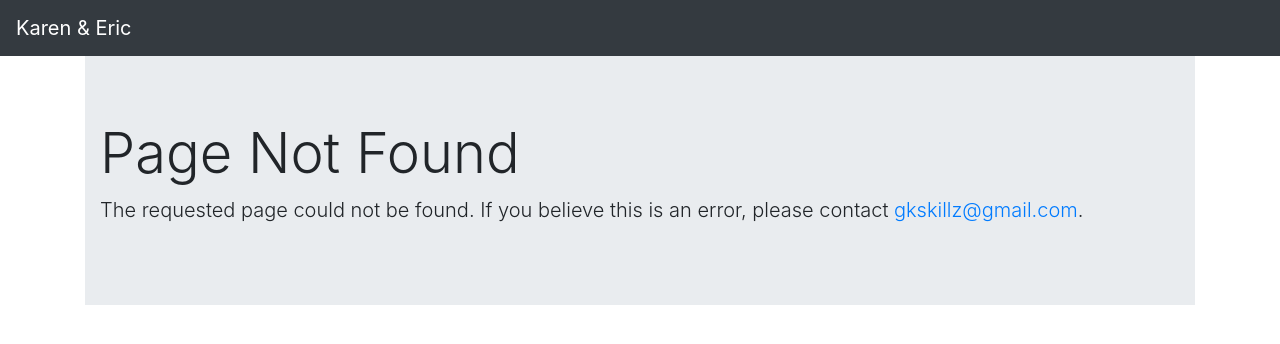
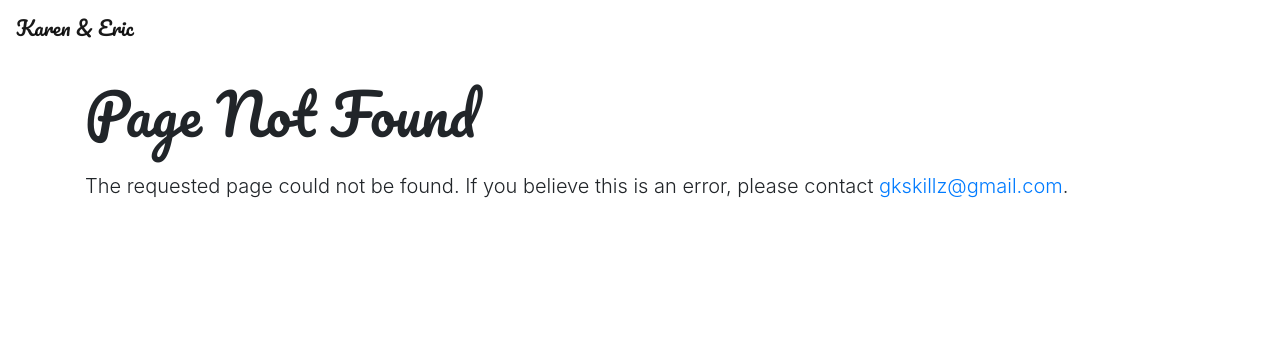
Before and after one commit to gkskillz/karenanderic, a Python web app: template web/app/template/404.html in a window 1280 px wide. Shown: the top 344 px of the page. Run offline with Jinja, Linux system fonts and the light colour scheme; the template is opened without the code that fills it, so the values that code supplies are empty; some libraries are stand-ins or nearby versions.

Commit message:
Start customizing style of website.
Include custom font for header, fix 404 and 500 pages.

```diff
--- a/web/app/template/404.html
+++ b/web/app/template/404.html
@@ -3,9 +3,9 @@
 {% block navbar %}{% include "common/navbar.html" %}{% endblock %}
 
 {% block content %}
-<div class="jumbotron jumbotron-fluid">
-  <div class="container">
-    <h1 class="display-4">Page Not Found</h1>
+<div class="row">
+  <div class="col">
+    <h1 class="display-4 my-4">Page Not Found</h1>
     <p class="lead">
       The requested page could not be found. If you believe this is an error,
       please contact <a href="mailto:gkskillz@gmail.com">gkskillz@gmail.com</a>.
--- a/web/app/template/500.html
+++ b/web/app/template/500.html
@@ -3,9 +3,9 @@
 {% block navbar %}{% include "common/navbar.html" %}{% endblock %}
 
 {% block content %}
-<div class="jumbotron jumbotron-fluid">
-  <div class="container">
-    <h1 class="display-4">Internal Server Error</h1>
+<div class="row">
+  <div class="col">
+    <h1 class="display-4 my-4">">Internal Server Error</h1>
     <p class="lead">
       Oops, something went wrong. Please try again later and contact
       <a href="mailto:gkskillz@gmail.com">gkskillz@gmail.com</a> if the problem
--- a/web/app/template/common/base.html
+++ b/web/app/template/common/base.html
@@ -3,8 +3,9 @@
   <head>
     <meta charset="utf-8">
     <meta name="viewport" content="width=device-width, initial-scale=1, shrink-to-fit=no">
-    <link rel="stylesheet" href="https://fonts.googleapis.com/css?family=Roboto">
+    <link rel="stylesheet" href="https://fonts.googleapis.com/css?family=Roboto|Pacifico">
     <link rel="stylesheet" href="https://maxcdn.bootstrapcdn.com/bootstrap/4.0.0/css/bootstrap.min.css" integrity="sha384-Gn5384xqQ1aoWXA+058RXPxPg6fy4IWvTNh0E263XmFcJlSAwiGgFAW/dAiS6JXm" crossorigin="anonymous">
+    <link rel="stylesheet" href="/static/style.css">
 
     <title>Karen & Eric</title>
   </head>
--- a/web/app/template/common/navbar.html
+++ b/web/app/template/common/navbar.html
@@ -1,4 +1,4 @@
-<nav class="navbar navbar-expand-sm navbar-dark bg-dark">
+<nav class="navbar navbar-expand-sm navbar-light">
   <a class="navbar-brand" href="/">Karen & Eric</a>
   <button
       class="navbar-toggler"
--- /dev/null
+++ b/web/static/style.css
@@ -0,0 +1,4 @@
+.navbar-brand,
+h1, h2, h3, h4 {
+  font-family: Pacifico,cursive;
+}
```
